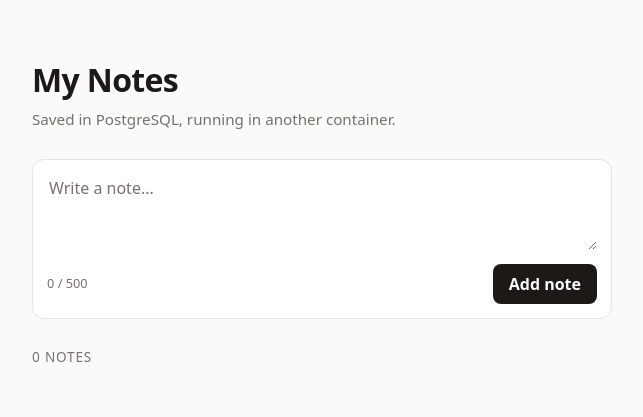
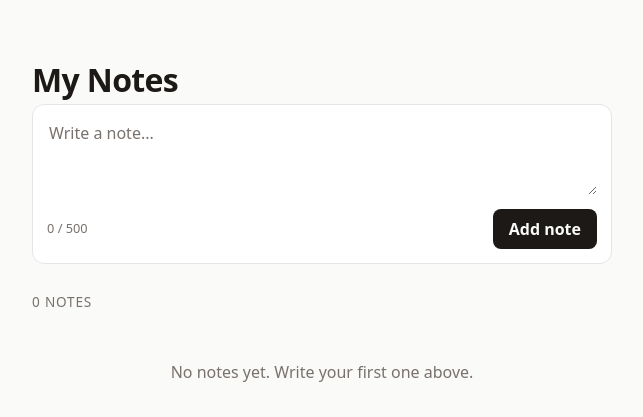
Before and after one commit to atharvvchavan/compose-notes-app, a Flask app: page / in a window 1280 px wide. Shown: the top 417 px of the page, without its empty margins (318-961 px from the left). Run offline with Flask 3, Linux system fonts and the light colour scheme; data that the repository does not hold is empty; some libraries are stand-ins or nearby versions.

Commit message:
new line removed

```diff
--- a/app/templates/index.html
+++ b/app/templates/index.html
@@ -13,7 +13,6 @@
 
         <header>
             <h1>My Notes</h1>
-            <p class="sub">Saved in PostgreSQL, running in another container.</p>
         </header>
 
         <form class="add" method="post" action="/add">
```
